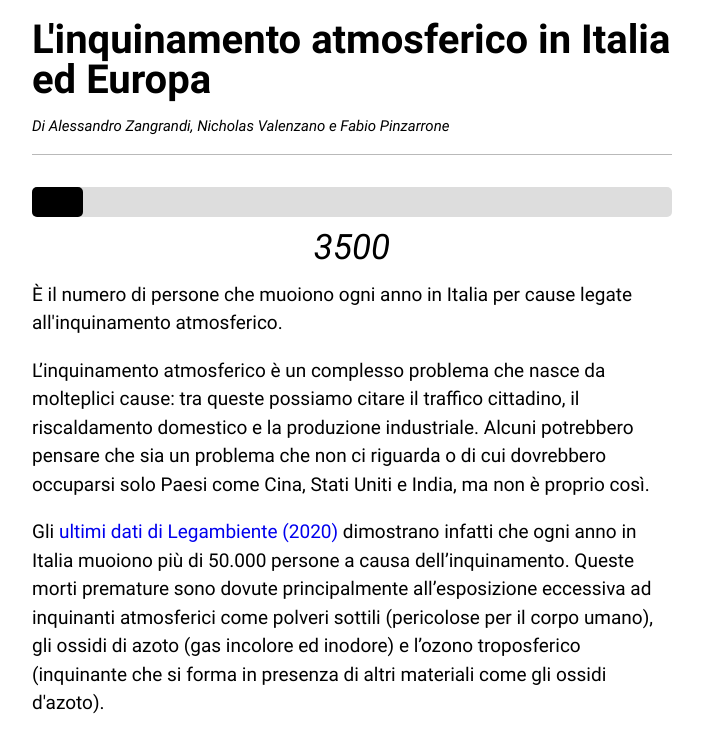
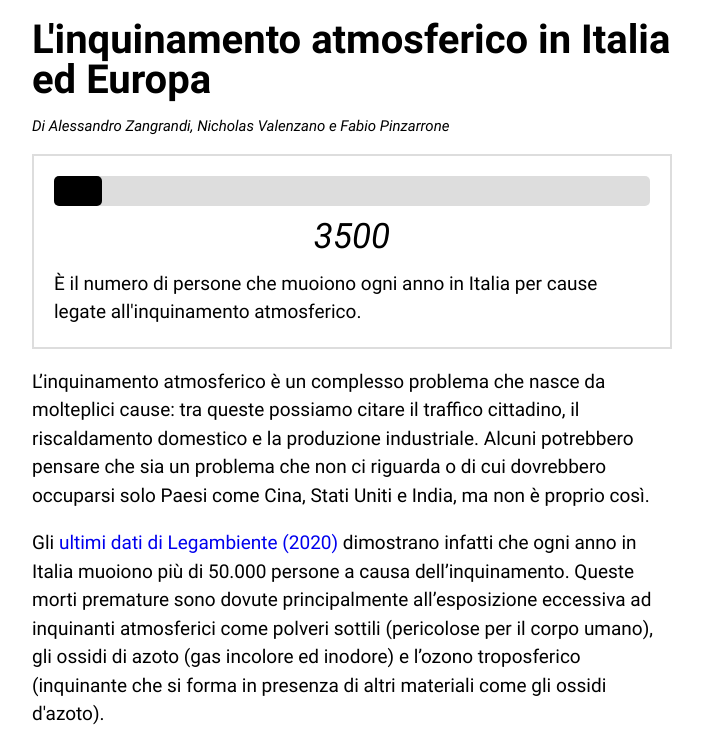
Before and after one commit to AlexzanDev/school-projects, a plain HTML site: page progetto-denuncia/index.html in a window 1280 px wide. Shown: the top 732 px of the page, without its empty margins (288-991 px from the left). Drawn offline with Linux system fonts and the light colour scheme.

Commit message:
Update style.css

```diff
--- a/progetto-denuncia/assets/css/style.css
+++ b/progetto-denuncia/assets/css/style.css
@@ -108,11 +108,18 @@ ul {
     padding-left: 1.8em;
 }
 
-ol {
+li, ol {
     font-size: 19px;
     display: list-item;
     line-height: 1.5em;
     margin-top: 0.3em;
+}
+
+blockquote {
+    padding: 20px;
+    border: 2px solid #ddd;
+    margin: 0;
+    margin-bottom: 1em;
 }
 
 .byline, .footer {
@@ -125,8 +132,8 @@ ol {
 }
 
 .content {
-    border-top: 1px solid #b9b9b9;
-    padding-top: 1em;
+    /* border-top: 1px solid #b9b9b9;
+    padding-top: 1em; */
 }
 
 .post-img {
```
